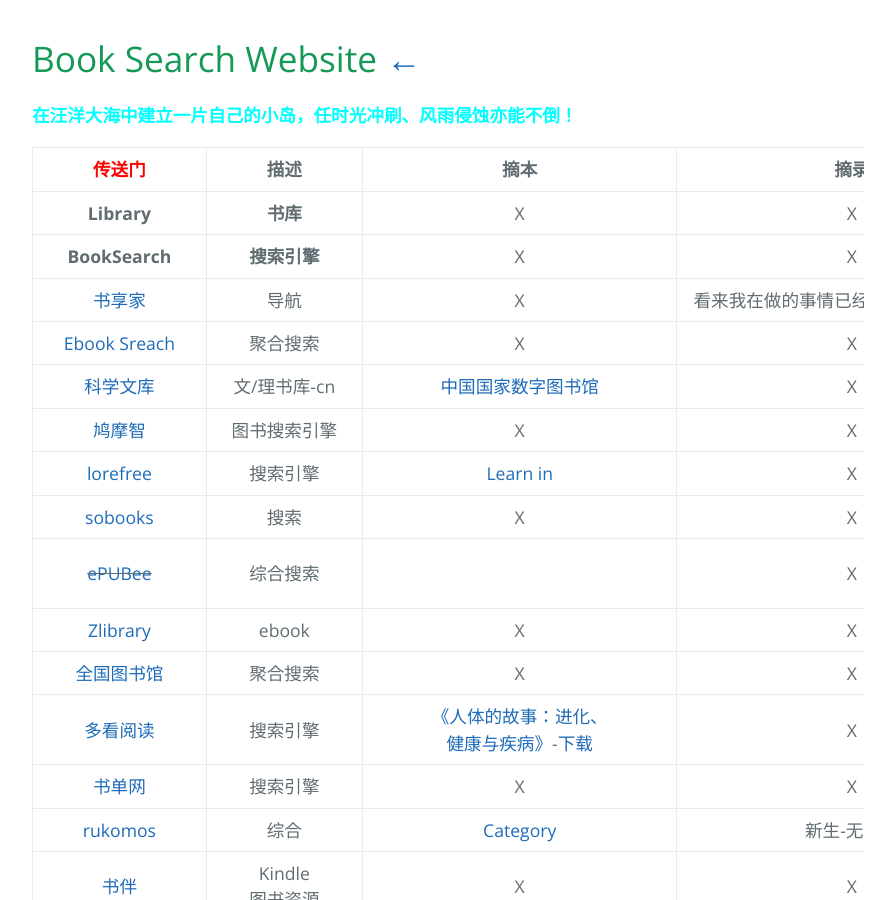
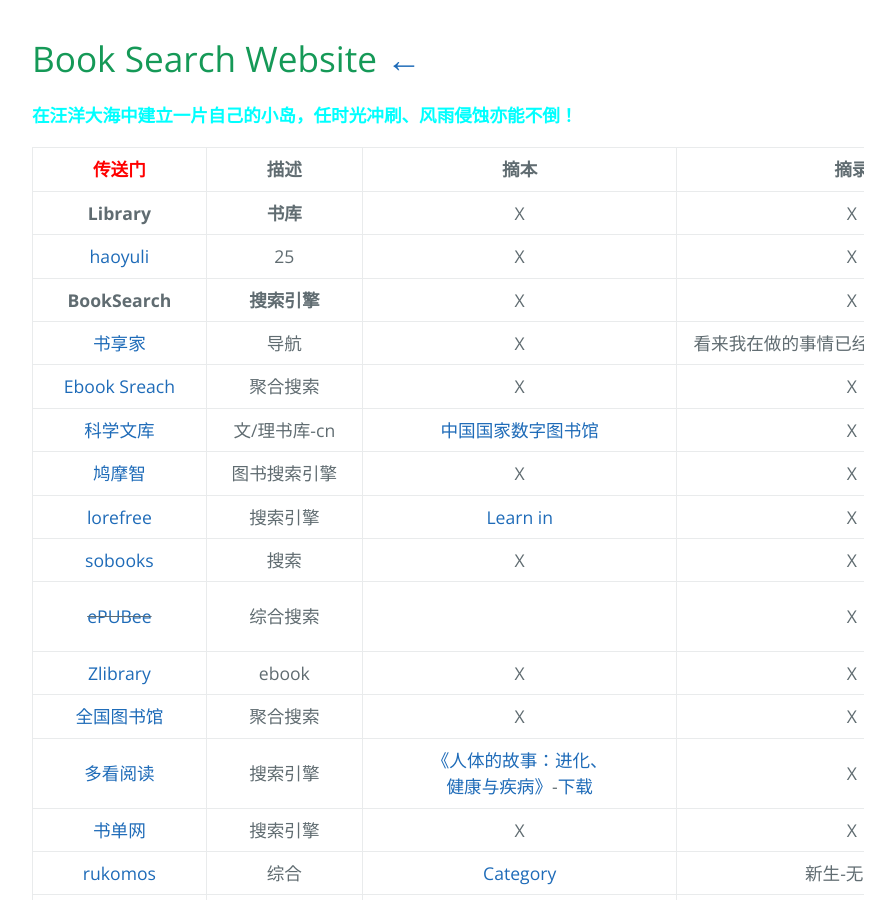
Before and after one commit to AmbroseRen/test, a Jekyll site: the page built from Library/BookSearch.md, in a window 1280 px wide and 900 px high. Shown: the whole window, without its empty margins (192-1087 px from the left). Built offline with Jekyll 4.4.1, drawn with Linux system fonts in a browser that asks for light colours; our own code applies the rules of GitHub Pages for plain Markdown files; the repository's description, which GitHub fills in, is left out.

Commit message:
Update BookSearch.md

```diff
--- a/Library/BookSearch.md
+++ b/Library/BookSearch.md
@@ -5,6 +5,7 @@
 | <font color="#ff0000">传送门</font> | 描述 | 摘本 | 摘录 | 摘引 |
 |:---:|:---:|:---:|:---:|:---:|
 | __Library__ | __书库__ | X | X | X |
+| [haoyuli](http://book.haoyuli.cn/Z.1.%E7%9B%AE%E5%BD%95%E7%B4%A2%E5%BC%95/%E5%85%A8%E9%83%A8.html) | 25 | X | X | X |
 | __BookSearch__ | __搜索引擎__ | X | X | X |
 | [书享家](http://shuxiangjia.cn/) | 导航 | X | 看来我在做的事情已经有人做的更好了啊 | X |
 | [Ebook Sreach](https://ebook.blinkol.com/#/) | 聚合搜索 | X | X | X |
```
